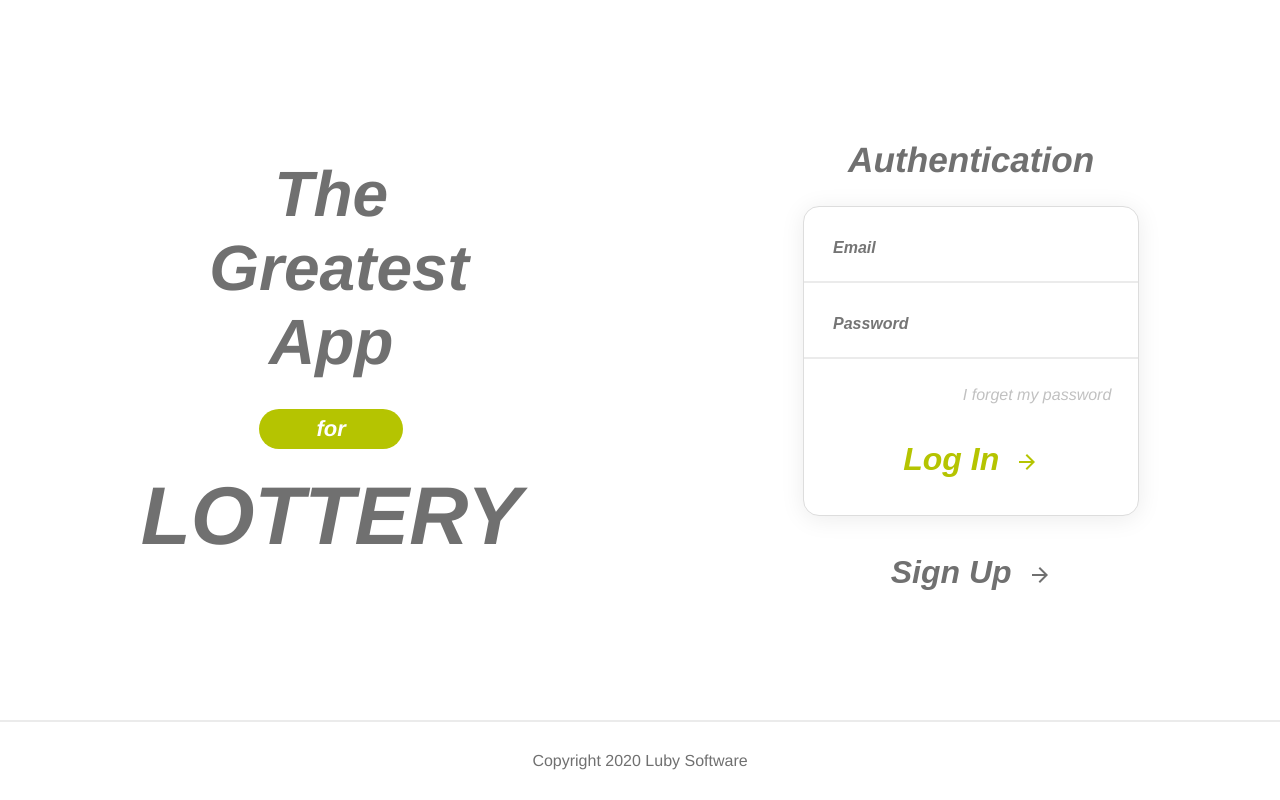
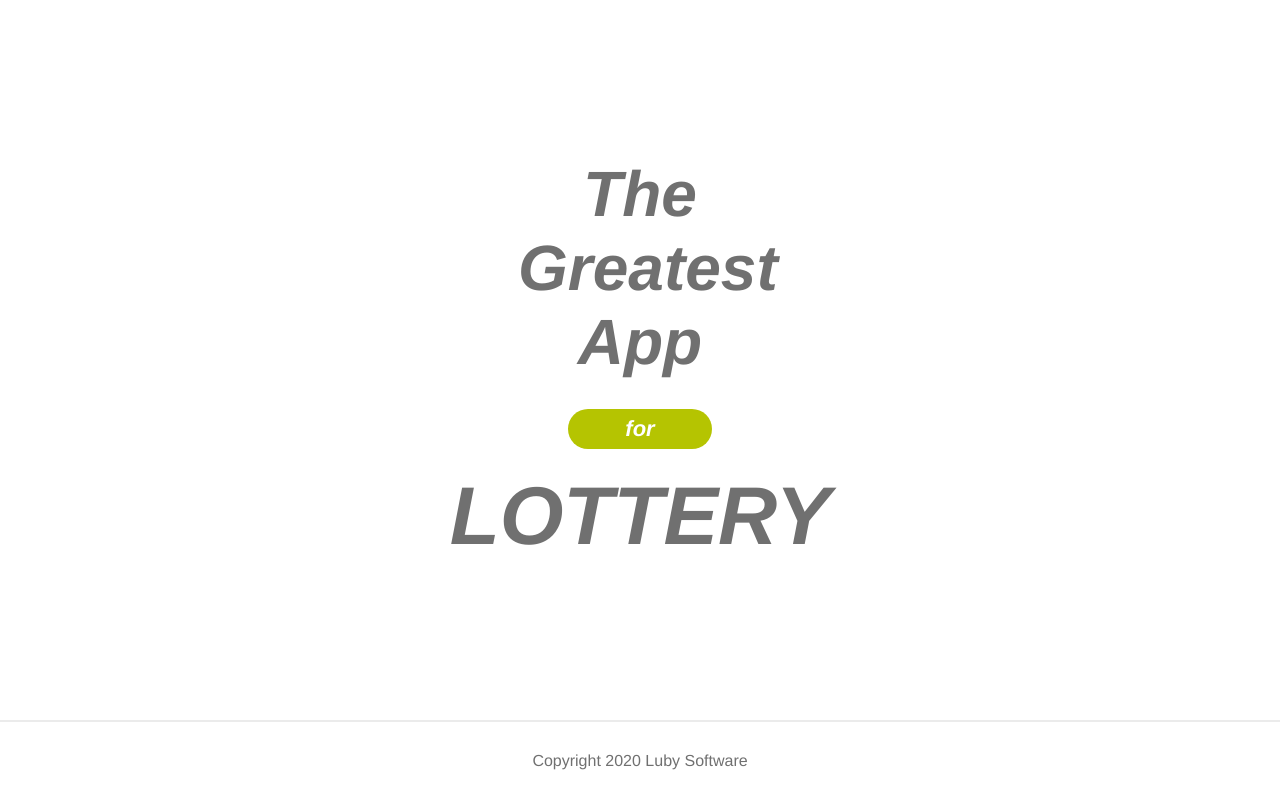
Before and after one commit to AndreLacerda8/react_final, a React (Create React App) app: page / in a window 1280 px wide. Built offline with nearby package versions, Linux system fonts and the light colour scheme.

Commit message:
add routes

```diff
--- a/package.json
+++ b/package.json
@@ -12,6 +12,7 @@
     "@types/react-dom": "^17.0.9",
     "react": "^17.0.2",
     "react-dom": "^17.0.2",
+    "react-router-dom": "6",
     "react-scripts": "5.0.0",
     "styled-components": "^5.3.3",
     "typescript": "^4.4.2",
--- a/src/App.tsx
+++ b/src/App.tsx
@@ -1,10 +1,11 @@
-import { LayoutLogin } from './components/Home/LayoutLogin'
+import { Route, Routes,  } from 'react-router-dom'
+import { Home } from './pages/Home'
 
 function App() {
   return (
-    <>
-      <LayoutLogin />
-    </>
+    <Routes>
+      <Route path='/*' element={<Home />} />
+    </Routes>
   );
 }
 
--- a/src/components/Home/LayoutLogin.tsx
+++ /dev/null
@@ -1,22 +0,0 @@
-import styled from 'styled-components'
-import { FormLogin } from './FormLogin'
-import { Layout } from '../Layout'
-import { Title } from './Title'
-
-const LayoutLoginStyle = styled.main`
-  display: flex;
-  align-items: center;
-  justify-content: space-around;
-  height: calc(100% - 5rem);
-`
-
-export function LayoutLogin(){
-  return (
-    <Layout>
-      <LayoutLoginStyle>
-        <Title />
-        <FormLogin />
-      </LayoutLoginStyle>
-    </Layout>
-  )
-}
--- a/src/index.tsx
+++ b/src/index.tsx
@@ -2,10 +2,13 @@ import React from 'react';
 import ReactDOM from 'react-dom';
 import './index.css';
 import App from './App';
+import { BrowserRouter } from 'react-router-dom'
 
 ReactDOM.render(
   <React.StrictMode>
-    <App />
+    <BrowserRouter>
+      <App />
+    </BrowserRouter>
   </React.StrictMode>,
   document.getElementById('root')
 );
--- /dev/null
+++ b/src/pages/Home.tsx
@@ -0,0 +1,25 @@
+import styled from 'styled-components'
+import { Route, Routes } from 'react-router-dom'
+import { FormLogin } from '../components/Home/FormLogin'
+import { Layout } from '../components/Layout'
+import { Title } from '../components/Home/Title'
+
+const HomeStyle = styled.main`
+  display: flex;
+  align-items: center;
+  justify-content: space-around;
+  height: calc(100% - 5rem);
+`
+
+export function Home(){
+  return (
+    <Layout>
+      <HomeStyle>
+        <Title />
+        <Routes>
+          <Route path='/login' element={<FormLogin />} />
+        </Routes>
+      </HomeStyle>
+    </Layout>
+  )
+}
```
Also changed, not shown: 1 other file (tests, documents, lock files or other folders).
